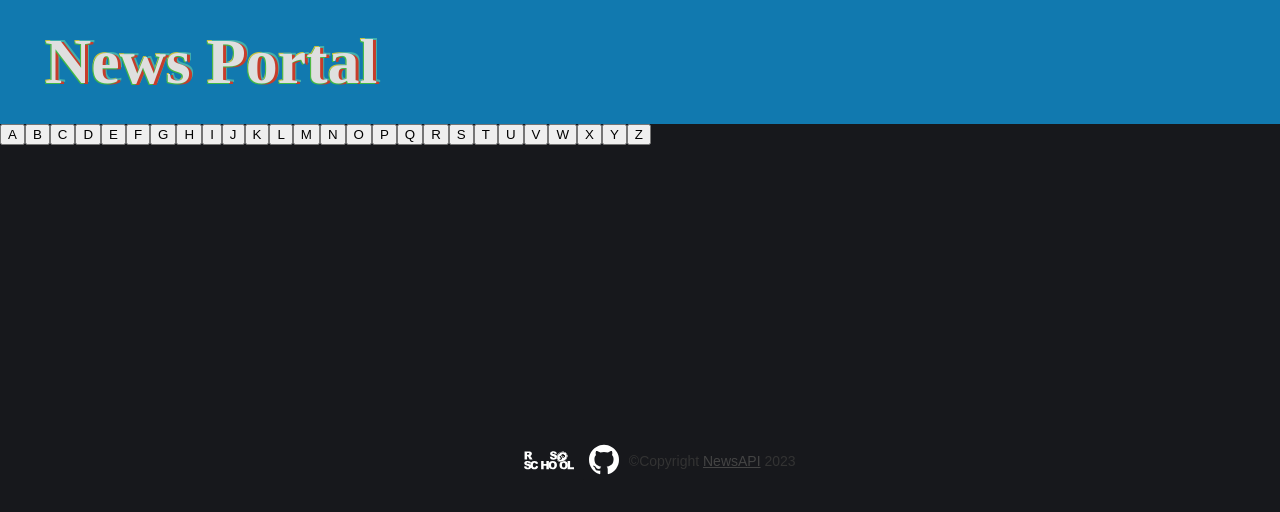
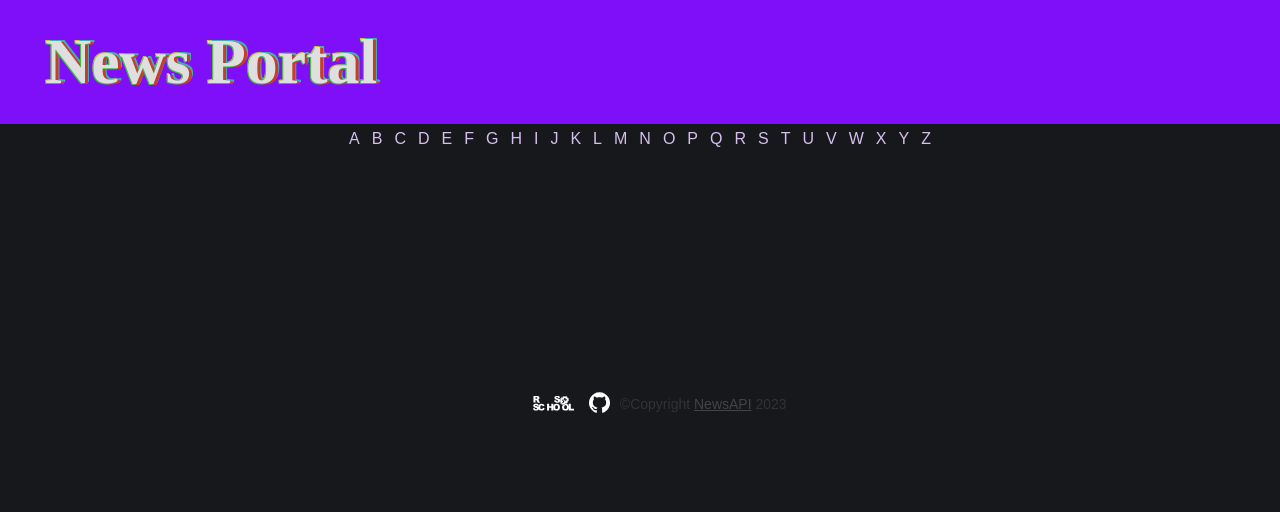
Before and after one commit to Ritter1111/Tasks, a website built with webpack: page migration-ts/src/index.html in a window 1280 px wide. Built offline with nearby package versions, Linux system fonts and the light colour scheme; no server answers.

Commit message:
feat: add style for buttons and change page color

```diff
--- /dev/null
+++ b/migration-ts/src/components/app/app.css
@@ -0,0 +1,21 @@
+.letter {
+    display: flex;
+    justify-content: center;
+    flex-wrap: wrap;
+}
+
+.letter_button {
+  border: none;
+    margin: 0;
+    padding: 6px;
+    width: auto;
+    background: transparent;
+    color: #d5bfec;
+    font: inherit;
+    line-height: normal;
+    transition: all .2s ease-in-out;
+}
+
+.letter_button:hover {
+  transform: scale(1.4);
+}
--- a/migration-ts/src/components/app/app.ts
+++ b/migration-ts/src/components/app/app.ts
@@ -1,6 +1,8 @@
 import { DrawArticles, DrawSources } from '../../types';
 import AppController from '../controller/controller';
 import { AppView } from '../view/appView';
+import { alphabet } from './btnKey';
+import './app.css';
 
 class App {
     private controller: AppController;
@@ -16,34 +18,6 @@ class App {
             this.controller.getNews(e, (data: DrawArticles) => this.view.drawNews(data));
         });
 
-        const alphabet = [
-            { key: 'A' },
-            { key: 'B' },
-            { key: 'C' },
-            { key: 'D' },
-            { key: 'E' },
-            { key: 'F' },
-            { key: 'G' },
-            { key: 'H' },
-            { key: 'I' },
-            { key: 'J' },
-            { key: 'K' },
-            { key: 'L' },
-            { key: 'M' },
-            { key: 'N' },
-            { key: 'O' },
-            { key: 'P' },
-            { key: 'Q' },
-            { key: 'R' },
-            { key: 'S' },
-            { key: 'T' },
-            { key: 'U' },
-            { key: 'V' },
-            { key: 'W' },
-            { key: 'X' },
-            { key: 'Y' },
-            { key: 'Z' },
-        ];
         const letterElem = document.querySelector('.letter') as HTMLElement;
 
         alphabet.forEach((btn) => {
--- /dev/null
+++ b/migration-ts/src/components/app/btnKey.ts
@@ -0,0 +1,28 @@
+export const alphabet = [
+    { key: 'A' },
+    { key: 'B' },
+    { key: 'C' },
+    { key: 'D' },
+    { key: 'E' },
+    { key: 'F' },
+    { key: 'G' },
+    { key: 'H' },
+    { key: 'I' },
+    { key: 'J' },
+    { key: 'K' },
+    { key: 'L' },
+    { key: 'M' },
+    { key: 'N' },
+    { key: 'O' },
+    { key: 'P' },
+    { key: 'Q' },
+    { key: 'R' },
+    { key: 'S' },
+    { key: 'T' },
+    { key: 'U' },
+    { key: 'V' },
+    { key: 'W' },
+    { key: 'X' },
+    { key: 'Y' },
+    { key: 'Z' },
+];
--- a/migration-ts/src/components/view/sources/sources.css
+++ b/migration-ts/src/components/view/sources/sources.css
@@ -2,7 +2,7 @@
     display: flex;
     flex-wrap: wrap;
     width: 100%;
-    height: 266px;
+    height: 200px;
     overflow: auto;
     align-items: center;
     font: 300 1em 'Fira Sans', sans-serif;
@@ -11,12 +11,12 @@
 
 .source__item {
     background: none;
-    border: 2px solid #30c5ff;
+    border: 2px solid #3a3776;
     font: inherit;
     line-height: 1;
     margin: 0.5em;
     padding: 1em 1em;
-    color: #70d6ff;
+    color: #d5bfec;
     transition: 0.25s;
     cursor: pointer;
     width: 190px;
--- a/migration-ts/src/global.css
+++ b/migration-ts/src/global.css
@@ -7,7 +7,7 @@ body {
 
 header {
     padding: 10px 30px;
-    background-color: #1179af;
+    background-color: #7f0ff8;
 }
 
 header h1 {
@@ -48,7 +48,7 @@ footer .copyright:before {
 }
 
 .footer-logo_rsschool {
-    width: 50px;
+    width: 41px;
     height: 36px;
     padding: 0 5px;
 }
@@ -59,7 +59,7 @@ footer .copyright:before {
 }
 
 .footer-logo_git {
-    width: 30px;
+    width: 21px;
     height: 37px;
     padding: 0 5px;
 }
--- a/migration-ts/src/index.html
+++ b/migration-ts/src/index.html
@@ -11,11 +11,7 @@
             <h1>News Portal</h1>
         </header>
         <main>
-            <div class="letter">
-                <!-- <button class="letter_button"></button> -->
-                <!-- <button class="letter_button">B</button>
-                <button class="letter_button">C</button> -->
-            </div>
+            <div class="letter"></div>
             <div class="sources buttons"></div>
             <div class="news"></div>
         </main>
@@ -23,10 +19,10 @@
             <ul class="footer-logo">
                 <li class="footer-logo_link">
                     <a href="https://rs.school/" class="footer-logo_link">
-                        <img src="img/logo.svg" alt="Rsschool Logo" class="footer-logo_rsschool"/>
+                        <img src="img/logo.svg" alt="Rsschool Logo" class="footer-logo_rsschool" />
                     </a>
                     <a href="https://github.com/Ritter1111">
-                        <img src="img/git-logo.svg" alt="Git Logo" class="footer-logo_git">
+                        <img src="img/git-logo.svg" alt="Git Logo" class="footer-logo_git" />
                     </a>
                 </li>
             </ul>
```
